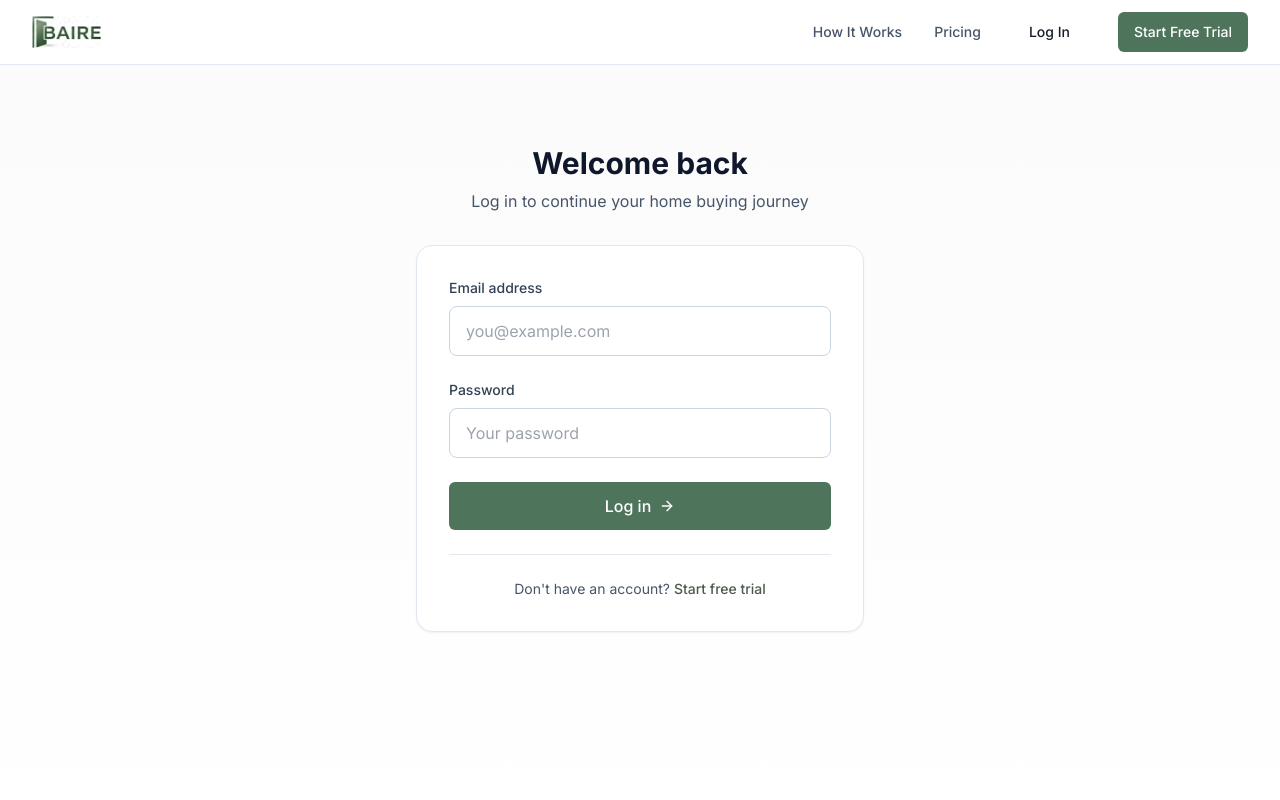
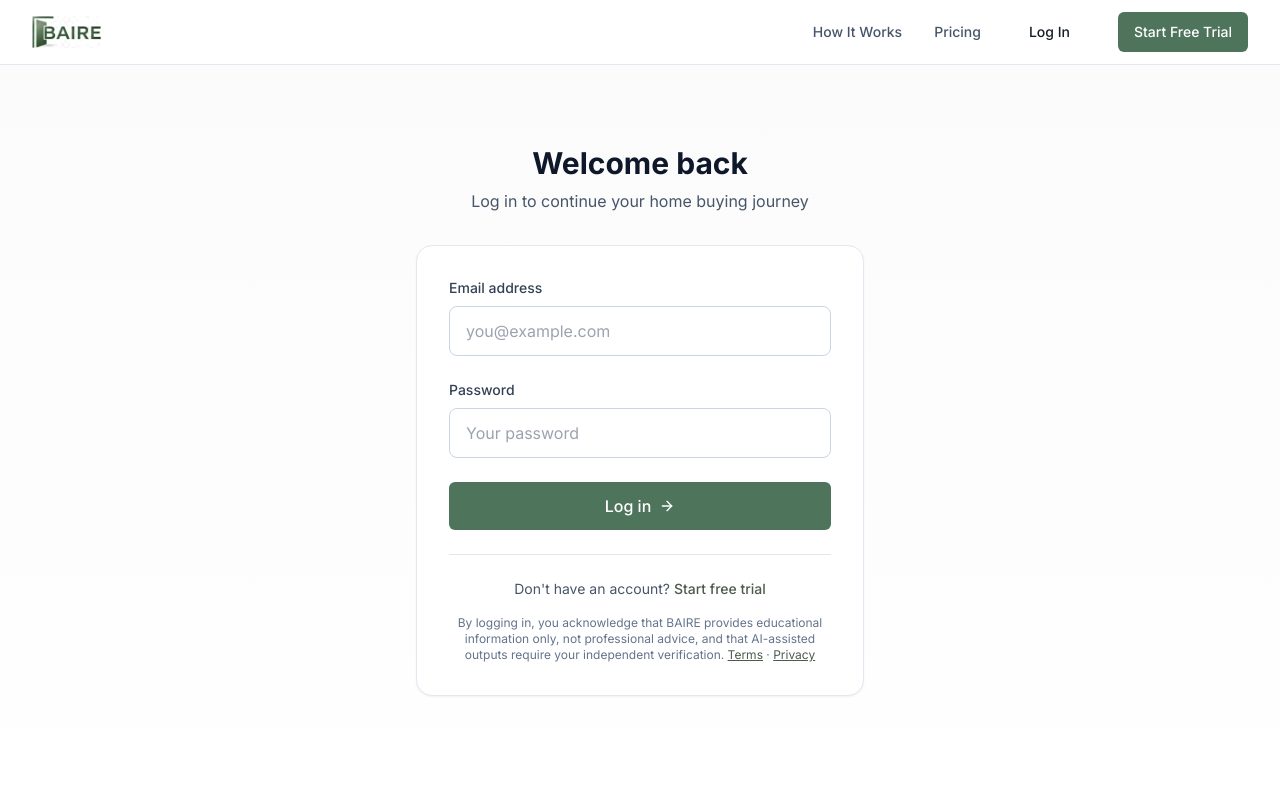
Before and after one commit to geoffbailey114/baireapp, a Next.js app: page /login in a window 1280 px wide. Shown: the top 800 px of the page. Built offline with nearby package versions, Linux system fonts and the light colour scheme.

Commit message:
Update page.tsx

```diff
--- a/app/login/page.tsx
+++ b/app/login/page.tsx
@@ -124,6 +124,18 @@ export default function LoginPage() {
                 </Link>
               </p>
             </div>
+
+            <p className="mt-4 text-xs text-slate-500 text-center">
+              By logging in, you acknowledge that BAIRE provides educational information only,
+              not professional advice, and that AI-assisted outputs require your independent verification.{' '}
+              <Link href="/terms" className="text-sage-600 hover:text-sage-700 underline">
+                Terms
+              </Link>
+              {' · '}
+              <Link href="/privacy" className="text-sage-600 hover:text-sage-700 underline">
+                Privacy
+              </Link>
+            </p>
           </div>
         </div>
       </div>
```
